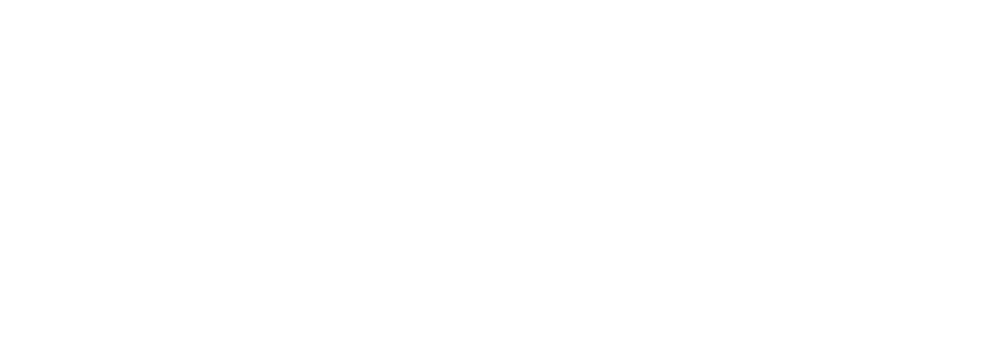
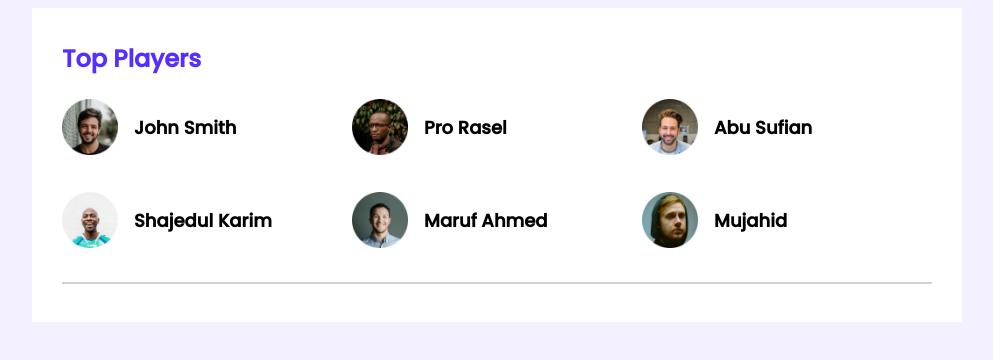
Before and after one commit to rezoneprince/team-board, a plain HTML site: page index.html in a window 1280 px wide. Shown: the whole page, without its empty margins (143-1136 px from the left). Drawn offline with Linux system fonts and the light colour scheme.

Commit message:
ps added

```diff
--- a/css/style.css
+++ b/css/style.css
@@ -0,0 +1,48 @@
+/* google font */
+@import url('https://fonts.googleapis.com/css2?family=Poppins:wght@400;500&display=swap');
+/* common style or utilitis*/
+body{
+    font-family: 'Poppins', sans-serif;
+    background-color: #F3F1FF;
+}
+main{
+    display: flex;
+    justify-content: center;
+}
+.container{
+    background-color: #fff;
+    width: 870px;
+    padding: 30px;
+}
+hr{
+    border: 0.5px solid #D1D1D1;
+
+}
+/* top players style */
+ .section-title{
+    color: #562EFF;
+    font-size: 24px;
+    margin-top: 3px;
+}
+.top-players{
+    margin-bottom: 30px;
+}
+.players{
+    display: grid;
+    grid-template-columns: repeat(3, 1fr);
+    grid-row-gap: 30px;
+}
+.player {
+    display: flex;
+    align-items: center;
+}
+.player img{
+    width: 56px;
+    height: 56px;
+    top: 239px;
+    left: 315px;
+}
+.player-name{
+    margin-left: 16px;
+    font-size: 18px;
+}
--- a/index.html
+++ b/index.html
@@ -10,6 +10,48 @@
 
 </head>
 <body>
+     <!-- header start -->
+     <header>
 
+     </header>
+     <!-- header end -->
+    <main>
+    <!-- top player & top blogs start -->
+        <section class="container">
+            <div class="top-players">
+                <h2 class="section-title">Top Players</h2>
+                <div class="players">
+                    <!-- .player*6>img[src="images/players/player-$.png"]+h3{Top player-$} -->
+                    <div class="player">
+                        <img src="images/players/player-1.png" alt="">
+                        <h3 class="player-name">John Smith</h3>
+                    </div>
+                    <div class="player">
+                        <img src="images/players/player-2.png" alt="">
+                        <h3 class="player-name">Pro Rasel</h3>
+                    </div>
+                    <div class="player">
+                        <img src="images/players/player-3.png" alt="">
+                        <h3 class="player-name">Abu Sufian</h3>
+                    </div>
+                    <div class="player">
+                        <img src="images/players/player-4.png" alt="">
+                        <h3 class="player-name">Shajedul Karim</h3>
+                    </div>
+                    <div class="player">
+                        <img src="images/players/player-5.png" alt="">
+                        <h3 class="player-name">Maruf Ahmed</h3>
+                    </div>
+                    <div class="player">
+                        <img src="images/players/player-6.png" alt="">
+                        <h3 class="player-name">Mujahid</h3>
+                    </div>
+                </div>
+            </div>
+            <hr>
+
+        </section>
+     <!-- top player & top blogs end -->
+    </main>
 </body>
 </html>
```
